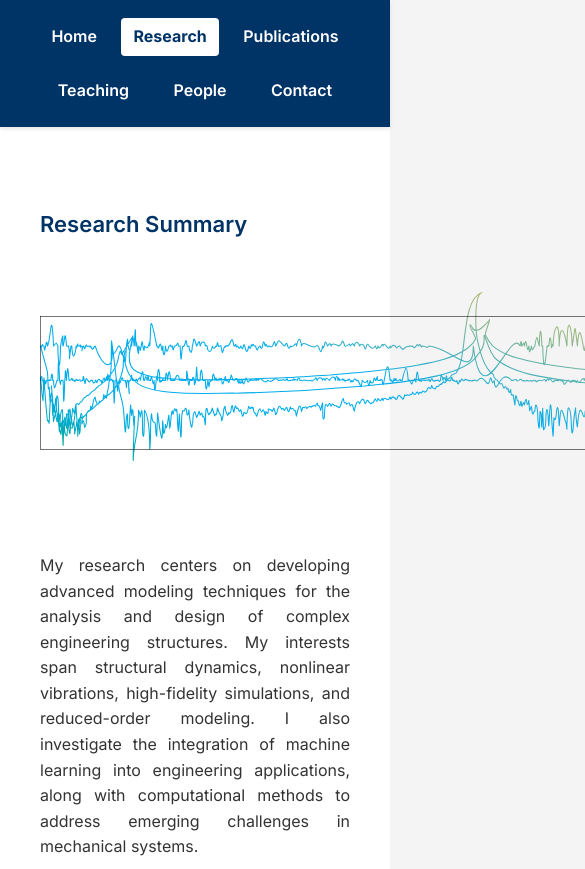
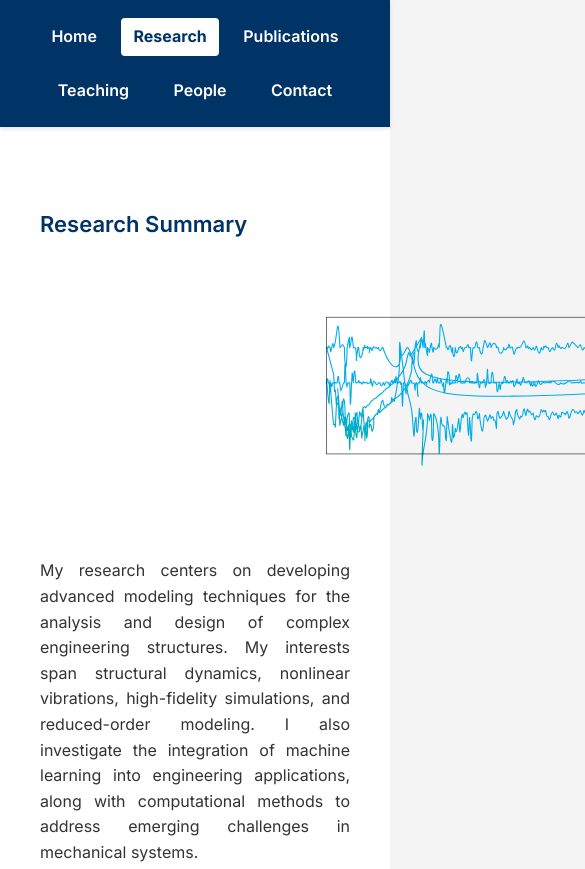
Before and after one commit to slotfan-vib/slotfan-vib.github.io, a plain HTML site: page research.html in a window 390 px wide. Shown: the top 869 px of the page, 585 px wide, since content can reach past the window. Drawn offline with Linux system fonts and the light colour scheme.

Commit message:
Update style.css

```diff
--- a/style.css
+++ b/style.css
@@ -581,9 +581,10 @@ hr {
   }
 
   .section-divider-image img {
-  width: 300% !important;
+  order: 3;
+  width: 500% !important;
   height: auto;
-  max-height: 280px;
+  max-height: 180px;
   display: block;
   margin: 30px 0;
 }
```
